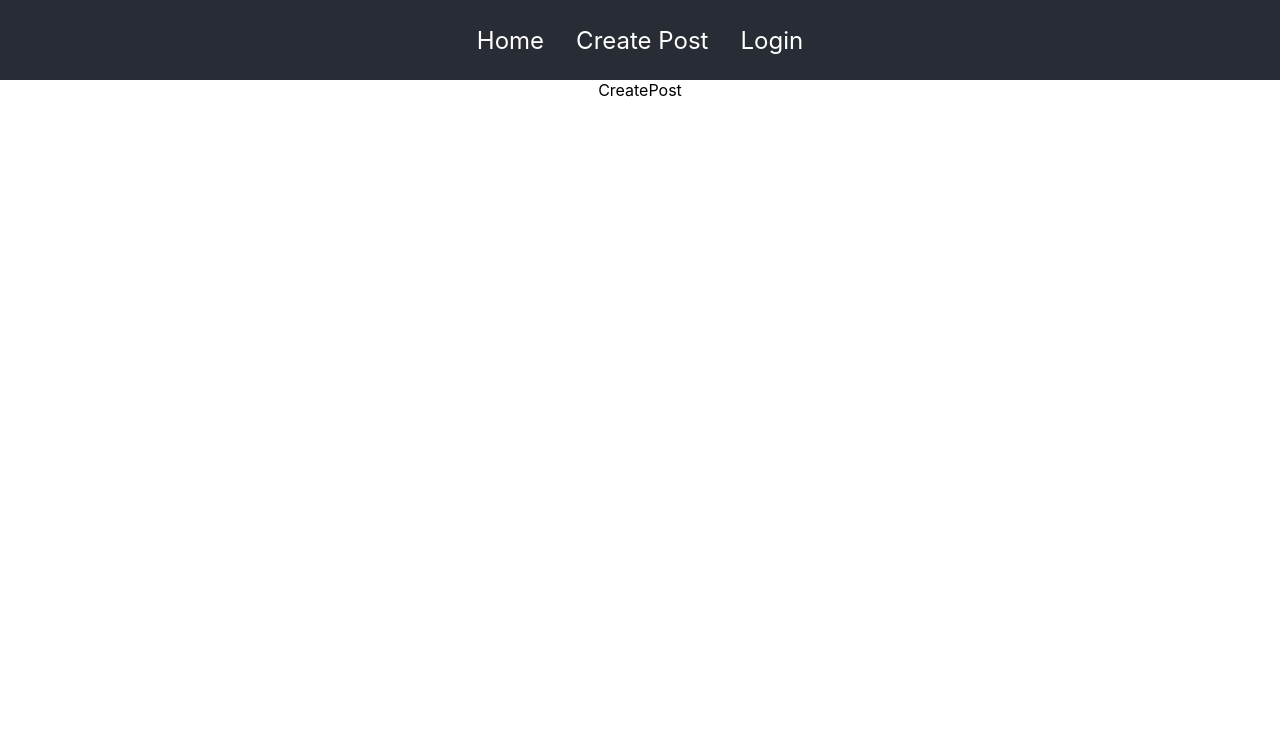
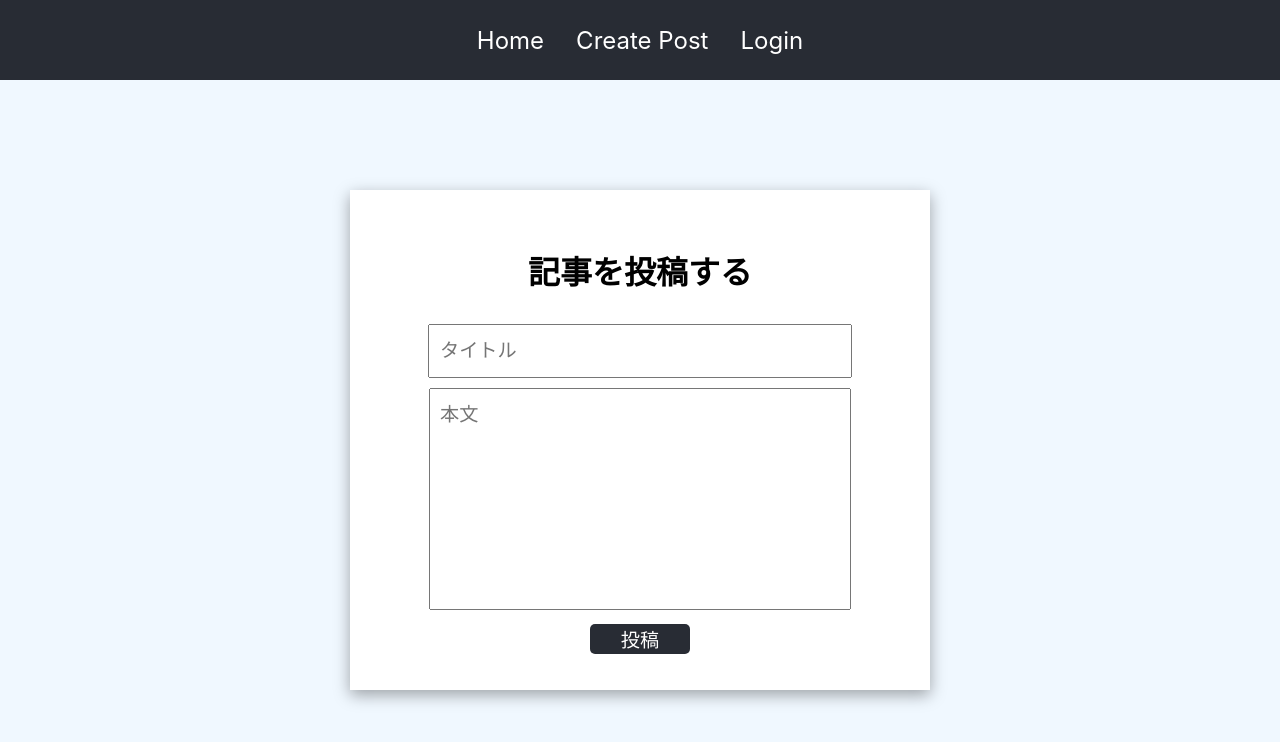
Before and after one commit to Re-he4i5/blog-react-firebase, a React (Create React App) app: page /createpost in a window 1280 px wide. Shown: the top 742 px of the page. Built offline with nearby package versions, Linux system fonts and the light colour scheme; no server answers.

Commit message:
投稿ページのレイアウト

```diff
--- a/src/App.css
+++ b/src/App.css
@@ -21,3 +21,49 @@ nav a {
 nav a:hover {
   color: #61dafb;
 }
+
+.createPostPage {
+  display: flex;
+  background-color: aliceblue;
+  align-items: center;
+  justify-content: center;
+  height: 90vh;
+}
+
+.postContainer {
+  display: flex;
+  flex-direction: column;
+  background-color: white;
+  justify-content: center;
+  height: 500px;
+  width: 500px;
+  gap: 10px;
+  padding: 0px 40px;
+  box-shadow: 0px 5px 15px 0px rgba(0, 0, 0, 0.35);
+}
+
+.postContainer input {
+  height: 30px;
+  width: 400px;
+  padding: 10px;
+  font-size: 1.2rem;
+}
+
+.postContainer textarea {
+  height: 200px;
+  width: 400px;
+  resize: none;
+  padding: 10px;
+  font-size: 1.2rem;
+}
+
+.postButton {
+  height: 30px;
+  width: 100px;
+  background-color: #282c34;
+  color: white;
+  border: none;
+  border-radius: 5px;
+  font-size: 1.2rem;
+  cursor: pointer;
+}
--- a/src/components/CreatePost.js
+++ b/src/components/CreatePost.js
@@ -1,7 +1,22 @@
 import React from "react";
 
 function CreatePost() {
-  return <div>CreatePost</div>;
+  return (
+    <div className="createPostPage">
+      <div className="postContainer">
+        <h1>記事を投稿する</h1>
+        <div className="inputPost">
+          <input type="text" placeholder="タイトル" />
+        </div>
+        <div className="inputPost">
+          <textarea placeholder="本文" />
+        </div>
+        <div className="inputPost">
+          <button className="postButton">投稿</button>
+        </div>
+      </div>
+    </div>
+  );
 }
 
 export default CreatePost;
```
